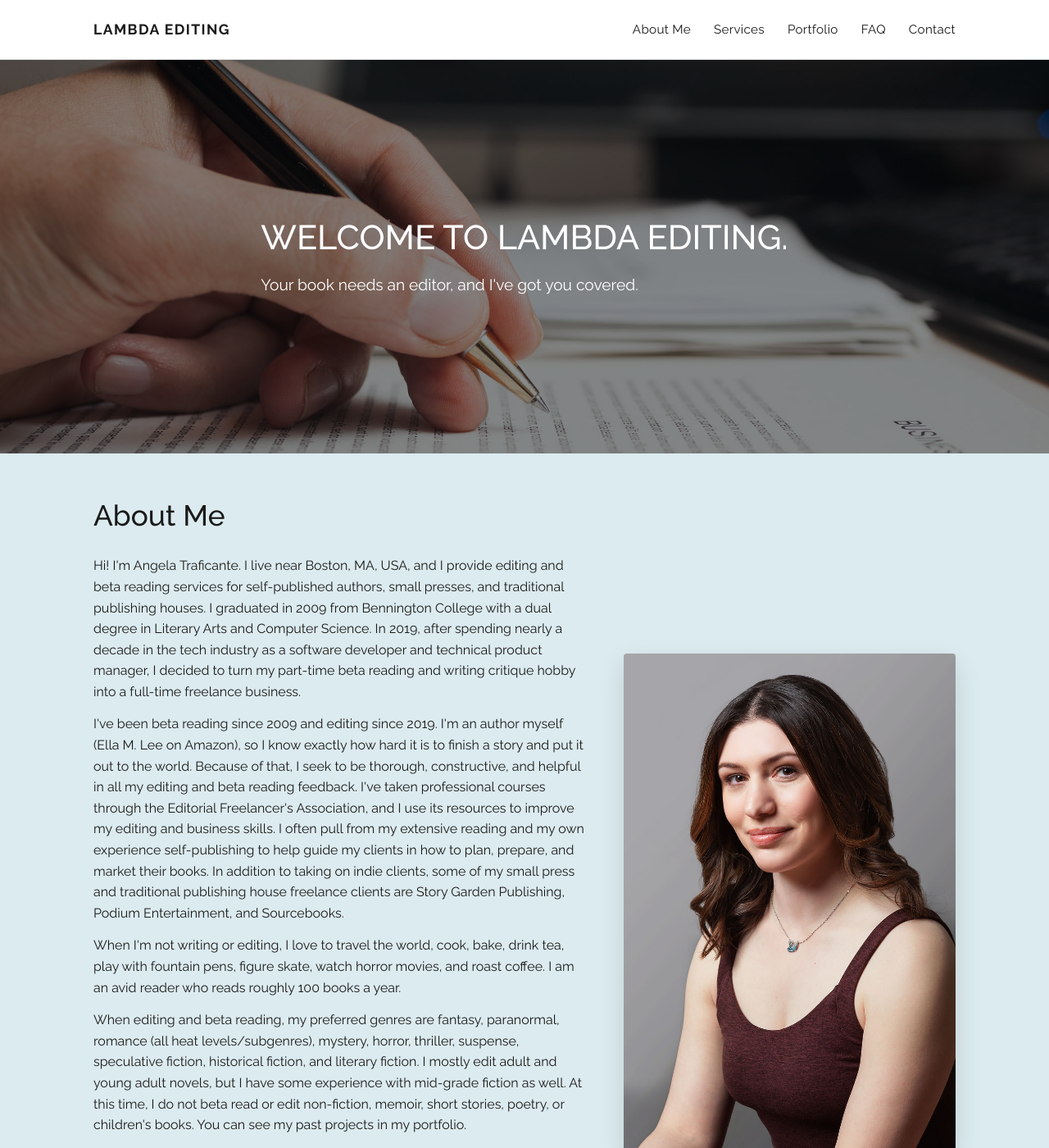
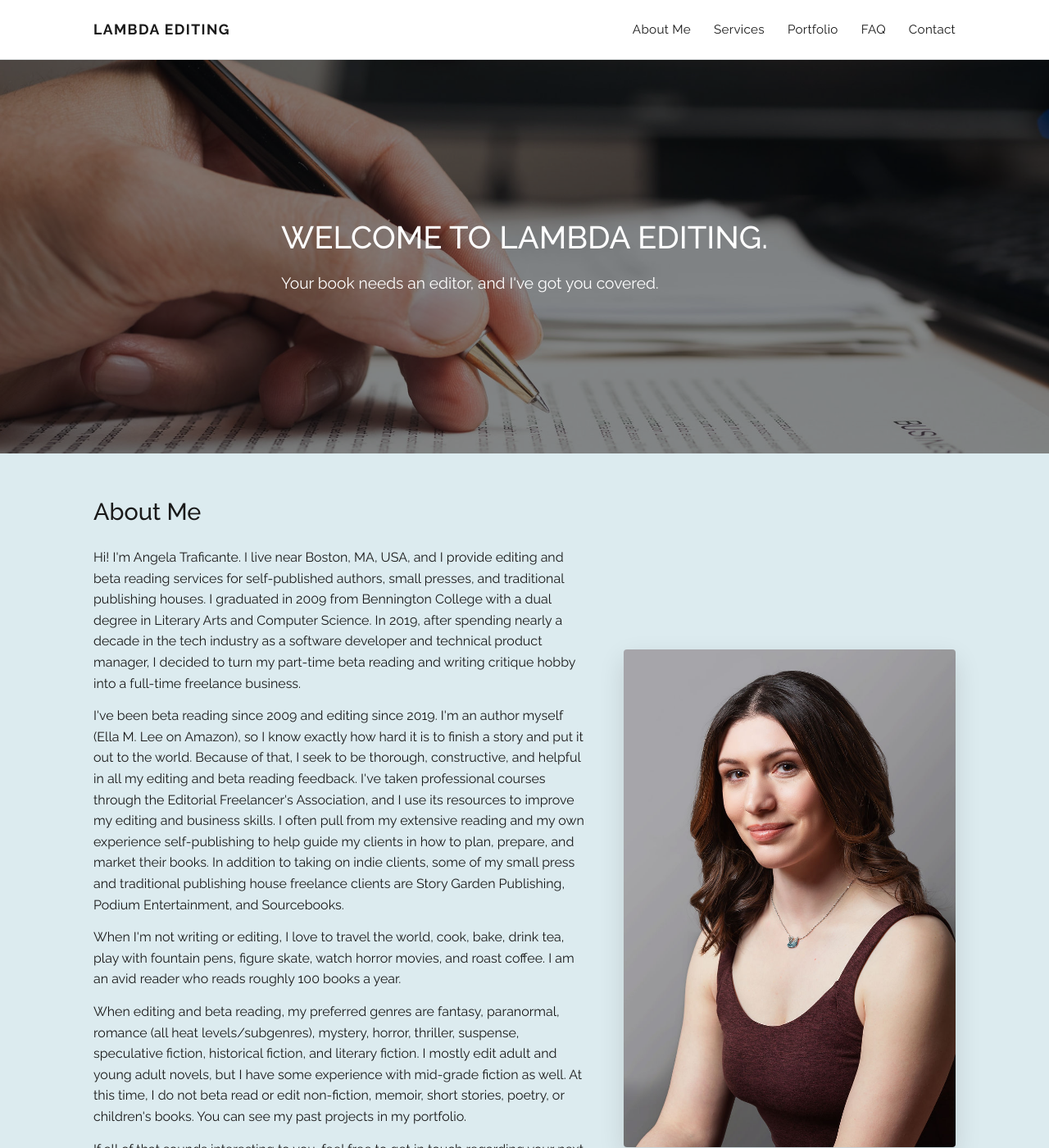
Before and after one commit to lambdaediting/lambdaediting.github.io, a Jekyll site: the page built from index.html, in a window 1280 px wide and 1400 px high. Shown: the whole window at 82% size. Built offline with Jekyll 4.4.1, drawn with Linux system fonts in a browser that asks for light colours.

Commit message:
Consolidate the heading scale and fix a button size mismatch
Homepage hero H1 was 2.6rem, subpage hero H1 was 2.4rem, and the
homepage section titles ("Services", "About Me") were 2.2rem -- three
near-identical sizes with no clear reason to differ. Collapses them into
a deliberate 3-step hierarchy: 2.4rem page titles, 1.8rem section
titles, 1.4rem subsection headings (unchanged).

Also fixes the "Read More" buttons on the homepage service cards, which
were 0.75rem while every other button on the site is 0.85rem -- they
now match.

Co-Authored-By: Claude Sonnet 5 <noreply@anthropic.com>

```diff
--- a/assets/css/style.css
+++ b/assets/css/style.css
@@ -102,7 +102,7 @@ a { color: inherit; text-decoration: none; }
   padding-bottom: 40px;
 }
 .hero h1 {
-  font-size: 2.6rem;
+  font-size: 2.4rem;
   font-weight: 500;
   margin: 0 0 16px;
   max-width: 700px;
@@ -119,7 +119,7 @@ section {
   padding: 48px 0;
 }
 h2.section-title {
-  font-size: 2.2rem;
+  font-size: 1.8rem;
   font-weight: 500;
   text-align: center;
   margin: 0 0 24px;
@@ -136,7 +136,7 @@ h2.section-title {
   align-items: center;
 }
 .about h2 {
-  font-size: 2.2rem;
+  font-size: 1.8rem;
   font-weight: 500;
   margin: 0 0 20px;
 }
@@ -183,8 +183,7 @@ h2.section-title {
 }
 .service-card a.btn {
   align-self: flex-start;
-  padding: 10px 18px;
-  font-size: 0.75rem;
+  padding: 10px 20px;
 }
 .services-links {
   text-align: center;
@@ -385,6 +384,6 @@ h2.section-title {
   .hero h1 { font-size: 1.9rem; }
   section { padding: 32px 0; }
   .service-grid { grid-template-columns: 1fr; }
-  h2.section-title { font-size: 1.7rem; }
+  h2.section-title { font-size: 1.5rem; }
   .portfolio-grid { grid-template-columns: repeat(2, 1fr); gap: 16px; }
 }
```
